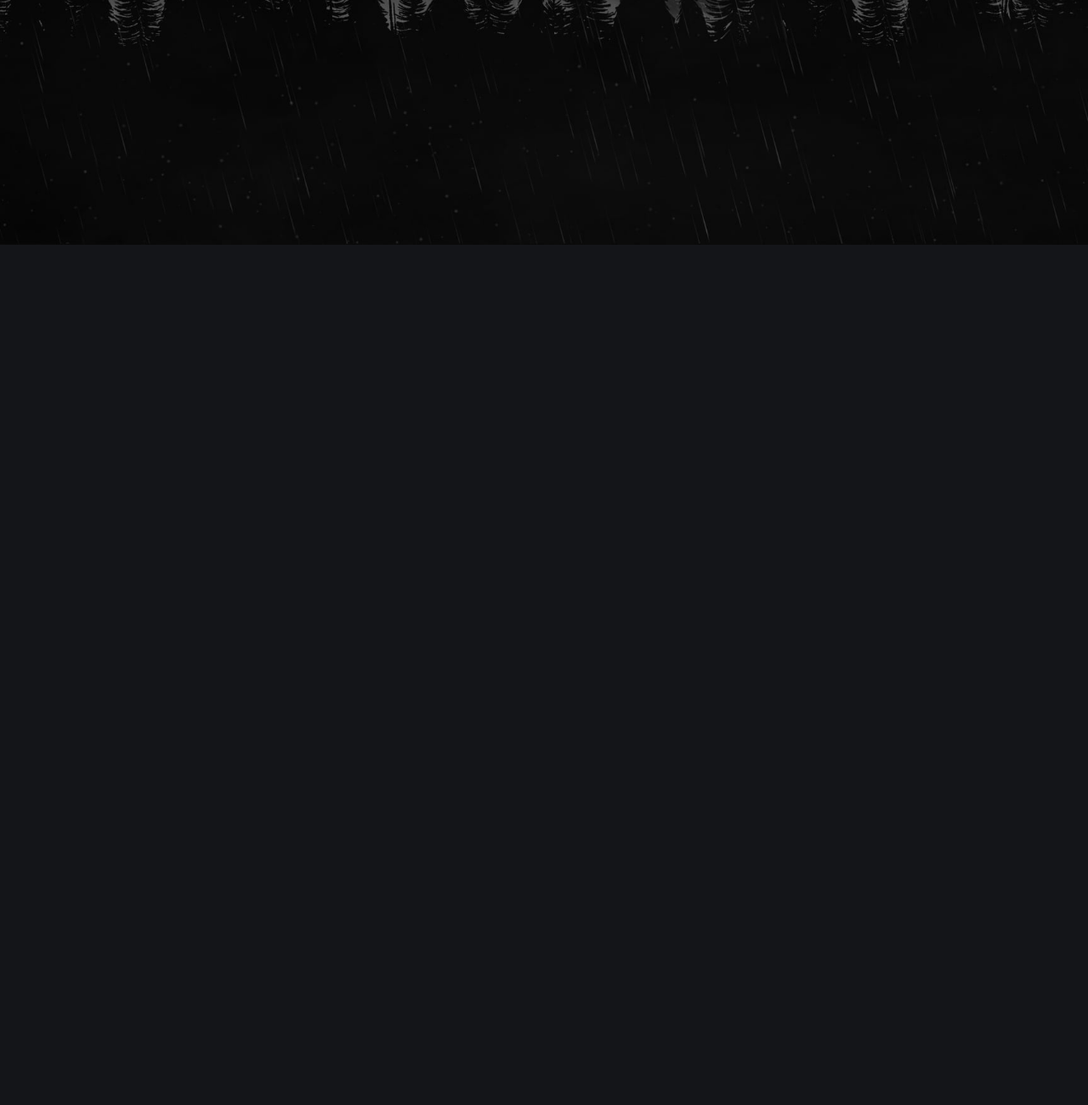
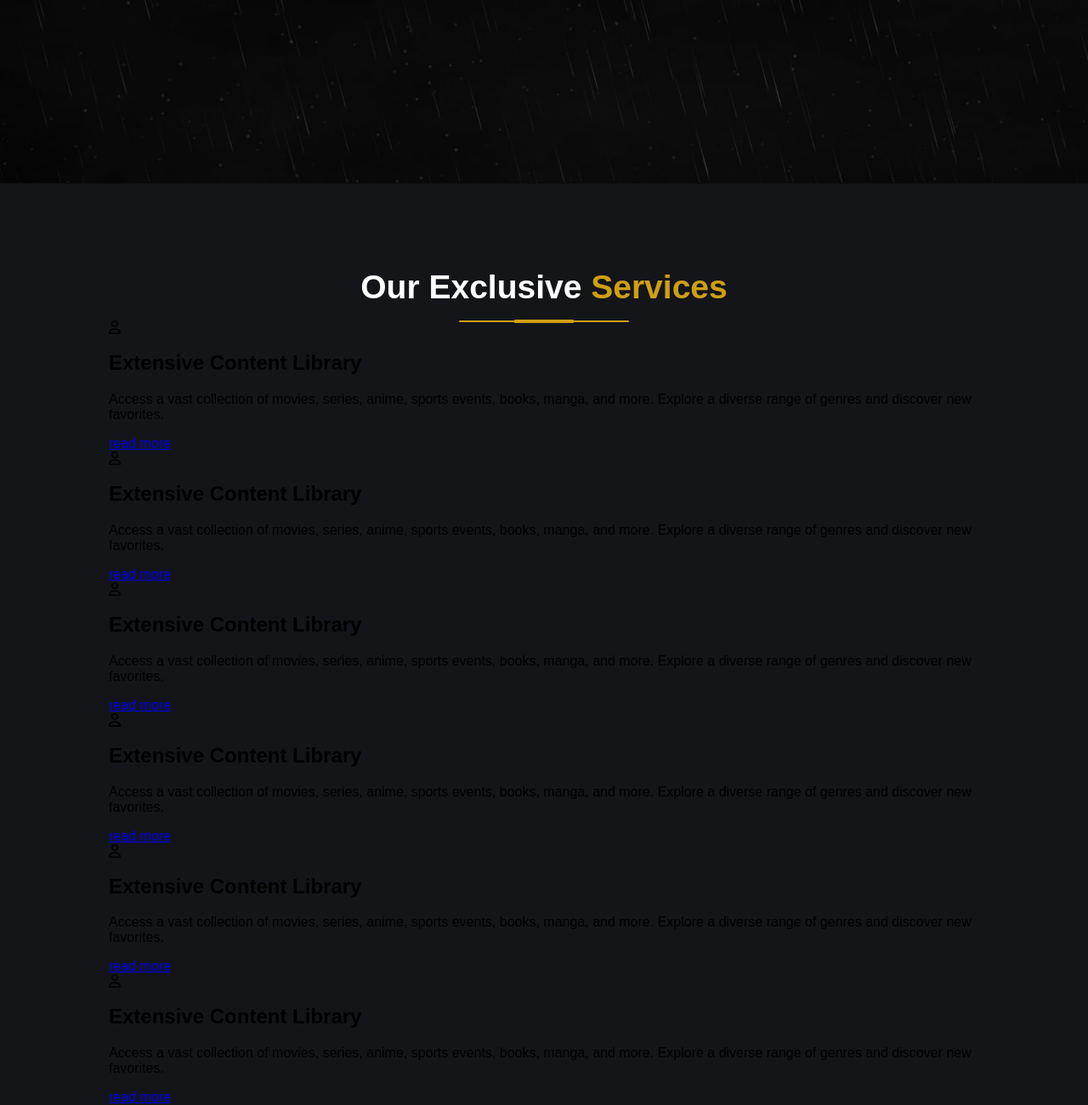
Before and after one commit to MaherAhmed0/MediaVerse, a plain HTML site: page index.html in a window 1280 px wide. Shown: the part 584-1884 px from the top of the page at 85% size. Before the commit the page ends 800 px from the top, so only its background shows below. Drawn offline with Linux system fonts and the light colour scheme.

Commit message:
Special Header & Services sec

```diff
--- a/css/master.css
+++ b/css/master.css
@@ -1,22 +1,73 @@
 body {
     background-color: #141519;
     font-family: Arial, Helvetica, sans-serif;
-    /* overflow: auto; */
+    margin: 0;
 }
 
+.container {
+    margin: auto;
+    width: 80%;
+    /* background-color: gray; */
+}
+
+/* Components sec */
+/* ------------------------------------------------------------------------------- */
+
+.special-header {
+    margin-top: 100px;
+    text-align: center;
+    text-transform: capitalize;
+    font-size: 26px;
+    font-weight: 800;
+}
+
+.special-header h2 {
+    color: white;
+}
+
+.special-header span {
+    color: #CF9F12;
+}
+
+.outter-frame {
+    margin: auto;
+    width: 200px;
+    position: relative;
+    margin-top: -15px;
+}
+
+.outter-line {
+    margin: auto;
+    background-color: #CF9F12;
+    width: 200px;
+    height: 2px;
+    border-radius: 1px;
+    position: absolute;
+}
+
+.inner-line {
+    background-color: #CF9F12;
+    width: 70px;
+    height: 4px;
+    border-radius: 1px;
+    right: 65;
+    top: -1;
+    position: absolute;
+}
+
+/* Header sec */
+/* ------------------------------------------------------------------------------- */
 .header {
     background-color: #23252B;
     overflow: auto;
     position: fixed;
     width: 100%;
-    top: 0;
-    right: 0;
-    left: 0;
+    z-index: 1;
 }
 
 .logo {
-    height: 71px;
-    width: 100px;
+    height: 65px;
+    width: 90px;
     float: left;
     margin-left: 100px;
 }
@@ -24,10 +75,10 @@ body {
 .brand-name {
     float: left;
     color: #D0A012;
-    margin-top: 22px;
+    margin-top: 20px;
     font-weight: bold;
-    font-size: 25px;
-    margin-left: -12px;
+    font-size: 23px;
+    margin-left: -10px;
 }
 
 .links {
@@ -45,7 +96,7 @@ body {
 
 .option {
     text-decoration: none;
-    color: #a0a0a0;
+    color: #dadada;
 }
 
 .option:hover {
@@ -62,7 +113,7 @@ body {
     float: left;
     width: 100px;
     height: 60px;
-    margin-left: 150px;
+    margin-left: 130px;
     padding: 10px 0 0 12px;
 }
 
@@ -98,8 +149,8 @@ body {
 .user-icon {
     float: right;
     font-size: 25px;
-    margin: 20px 75px 0 0;
-    color: #a0a0a0;
+    margin: 20px 75px 0 0px;
+    color: #dadada;
 }
 
 /* .drop-down {
@@ -144,14 +195,12 @@ body {
     background-color: #23252B;
 } */
 
+/* Landing sec */
+/* ------------------------------------------------------------------------------- */
 .landing {
     background-image: url(../images/wallpaperflare.com_wallpaper\ \(11\).jpg);
     background-size: cover;
-    position: fixed;
     height: 100%;
-    top: 72px;
-    left: 0;
-    right: 0;
     text-align: center;
 }
 
@@ -161,7 +210,7 @@ body {
     font-weight: 800;
     letter-spacing: 0.01;
     text-transform: uppercase;
-    margin-top: 120px;
+    padding-top: 150px;
 }
 
 .intro {
@@ -182,13 +231,16 @@ body {
     font-size: 16px;
     background-color: #23252B;
     color: white;
-    opacity: 0.95;
+    opacity: 0.97;
 }
 
-#bb {
+.landing .b2 {
     background-color: midnightblue;
 }
 
 .landing .btn:hover {
     opacity: 1;
 }
+
+/* Services sec */
+/* ------------------------------------------------------------------------------- */
--- a/index.html
+++ b/index.html
@@ -9,16 +9,17 @@
 
 <body>
     <!-- Header sec -->
+    <!-- ------------------------------------------------------------------------------- -->
     <div class="header">
         <img src="images/—Pngtree—crown logo design vector_5284774.png" alt="MediaVerse" class="logo">
         <h1 class="brand-name">MediaVerse</h1>
         <ul class="links">
             <li><a href="#" class="option">Home</a></li>
-            <li><a href="#" class="option">About</a></li>
+            <li><a href="#" class="option">Services</a></li>
             <li><a href="#" class="option">Prices</a></li>
             <li><a href="#" class="option">Contact</a></li>
             <li><a href="#" class="option">Blog</a></li>
-            <li><a href="#" class="option">Services</a></li>
+            <li><a href="#" class="option">About</a></li>
             <li><a href="#" class="option">Team</a></li>
             <li><a href="#" class="option">Portfolio</a></li>
         </ul>
@@ -41,12 +42,68 @@
         </div>
     </div>
     <!-- Landing sec -->
+    <!-- ------------------------------------------------------------------------------- -->
     <div class="landing">
         <h2 class="title">The Future of Entertainment is Here</h2>
         <p class="intro">Discover a world of limitless entertainment at MediaVerse, the all-in-one platform that brings
             together the best of movies, series, anime, sports, books, manga, and more.</p>
         <button class="btn">Join the Waitlist!</button>
-        <button class="btn" id="bb">Learn More</button>
+        <button class="btn b2">Learn More</button>
+    </div>
+    <!-- Services sec -->
+    <!-- ------------------------------------------------------------------------------- -->
+    <div class="container">
+        <div class="services">
+            <div class="special-header">
+                <h2>our exclusive <span>services</span></h2>
+                <div class="outter-frame">
+                    <div class="outter-line"></div>
+                    <div class="inner-line"></div>
+                </div>
+            </div>
+            <div class="service-card">
+                <i class="fa-regular fa-user service-icon"></i>
+                <h2 class="service-name">Extensive Content Library</h2>
+                <p class="service-desc">Access a vast collection of movies, series, anime, sports events, books, manga,
+                    and more. Explore a diverse range of genres and discover new favorites.</p>
+                <a href="#">read more</a>
+            </div>
+            <div class="service-card">
+                <i class="fa-regular fa-user service-icon"></i>
+                <h2 class="service-name">Extensive Content Library</h2>
+                <p class="service-desc">Access a vast collection of movies, series, anime, sports events, books, manga,
+                    and more. Explore a diverse range of genres and discover new favorites.</p>
+                <a href="#">read more</a>
+            </div>
+            <div class="service-card">
+                <i class="fa-regular fa-user service-icon"></i>
+                <h2 class="service-name">Extensive Content Library</h2>
+                <p class="service-desc">Access a vast collection of movies, series, anime, sports events, books, manga,
+                    and more. Explore a diverse range of genres and discover new favorites.</p>
+                <a href="#">read more</a>
+            </div>
+            <div class="service-card">
+                <i class="fa-regular fa-user service-icon"></i>
+                <h2 class="service-name">Extensive Content Library</h2>
+                <p class="service-desc">Access a vast collection of movies, series, anime, sports events, books, manga,
+                    and more. Explore a diverse range of genres and discover new favorites.</p>
+                <a href="#">read more</a>
+            </div>
+            <div class="service-card">
+                <i class="fa-regular fa-user service-icon"></i>
+                <h2 class="service-name">Extensive Content Library</h2>
+                <p class="service-desc">Access a vast collection of movies, series, anime, sports events, books, manga,
+                    and more. Explore a diverse range of genres and discover new favorites.</p>
+                <a href="#">read more</a>
+            </div>
+            <div class="service-card">
+                <i class="fa-regular fa-user service-icon"></i>
+                <h2 class="service-name">Extensive Content Library</h2>
+                <p class="service-desc">Access a vast collection of movies, series, anime, sports events, books, manga,
+                    and more. Explore a diverse range of genres and discover new favorites.</p>
+                <a href="#">read more</a>
+            </div>
+        </div>
     </div>
 
 </body>
```
